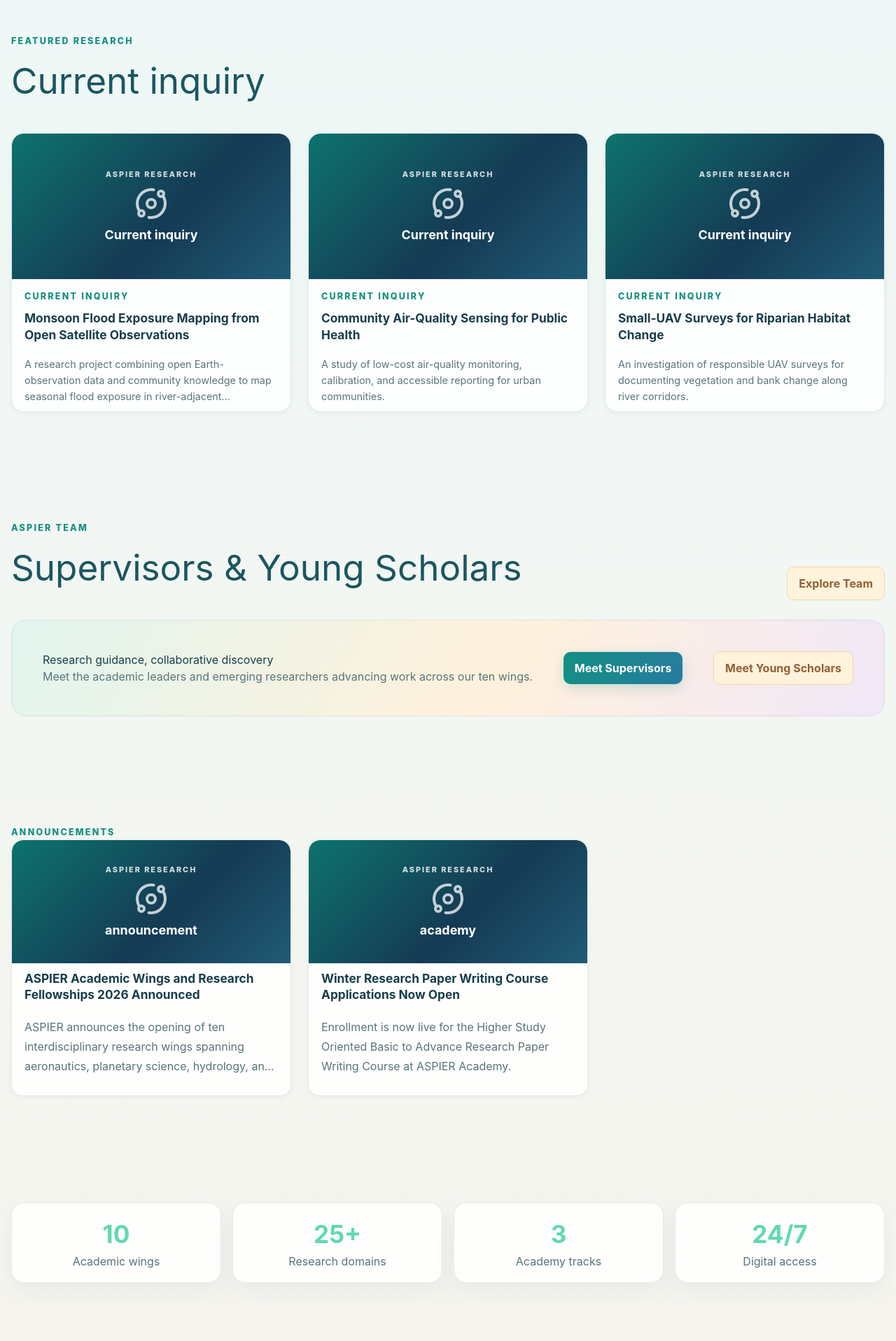
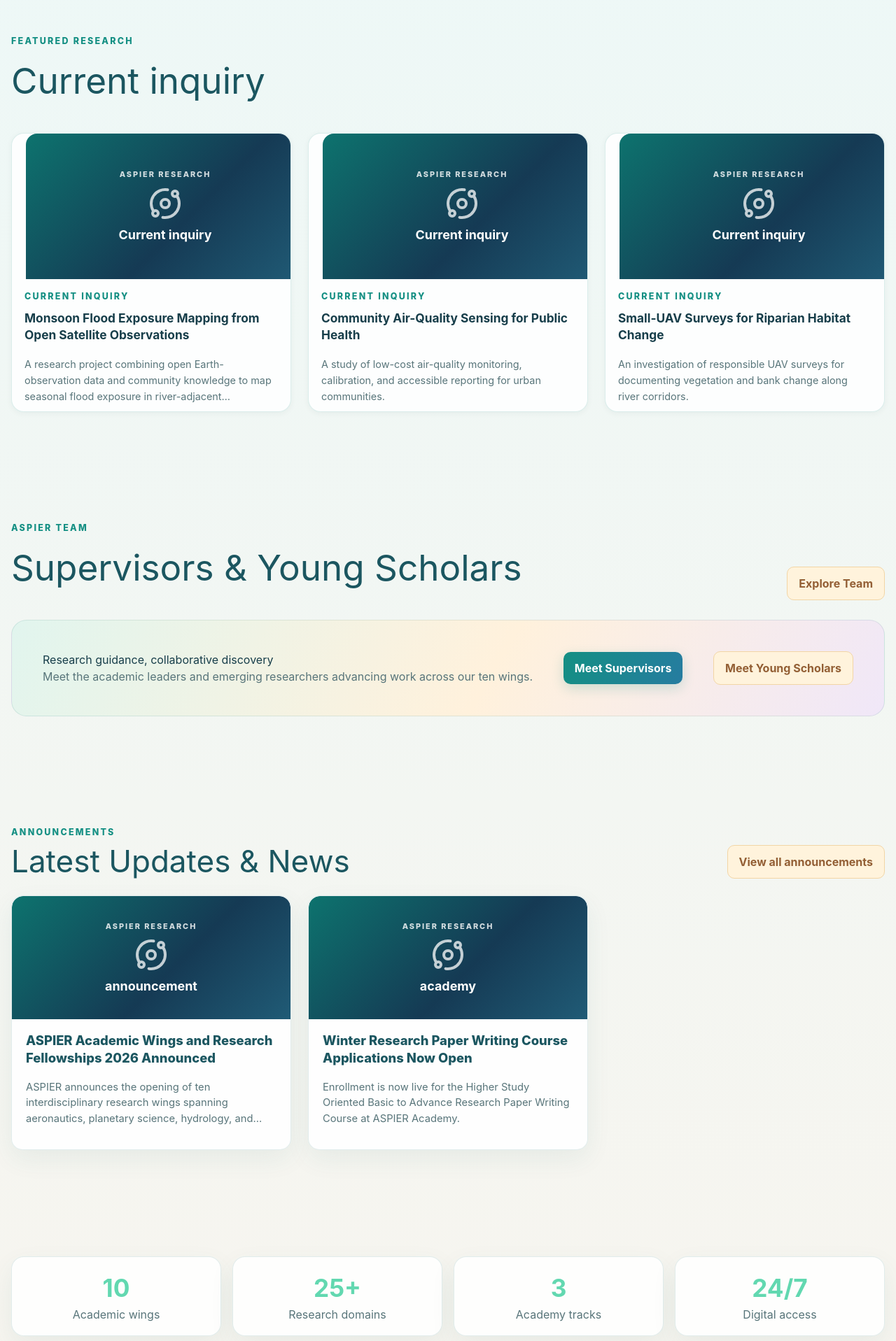
Before and after one commit to saazid26/aspier, a React (Vite) app in the folder client/: page / in a window 1280 px wide. Shown: the part 3326-5243 px from the top of the page at 70% size. Built offline with nearby package versions, Linux system fonts and the light colour scheme; no server answers.

Commit message:
fix: polish announcements header spacing and align academy course cards

```diff
--- a/client/src/features/home/Announcements.tsx
+++ b/client/src/features/home/Announcements.tsx
@@ -1,10 +1,18 @@
 import { useQuery } from '@tanstack/react-query';
+import { Link } from 'react-router-dom';
 import { api } from '../../lib/api';
 import { RichTextContent } from '../../components/common/RichTextContent';
 import { CoverMedia } from '../../components/common/CoverMedia';
 import { staticNews } from '../../lib/staticData';
 
-type Announcement = { _id: string; title: string; excerpt?: string; coverImage?: string; category?: string };
+type Announcement = {
+  _id: string;
+  slug?: string;
+  title: string;
+  excerpt?: string;
+  coverImage?: string;
+  category?: string;
+};
 
 export function Announcements() {
   const { data: remoteData } = useQuery({
@@ -14,13 +22,40 @@ export function Announcements() {
   });
   const data = remoteData && remoteData.length > 0 ? remoteData : (staticNews as Announcement[]);
 
-  return <section className="section announcement-section"><div className="container announcement-container">
-    <span className="eyebrow">Announcements</span>
-    <div className="grid announcement-grid">
-      {data.slice(0, 3).map((item) => <article className="card image-card news-card announcement-card" key={item._id}>
-        <CoverMedia src={item.coverImage} alt={`${item.title} cover`} fallbackLabel={item.category || 'ASPIER announcement'} className="news-card-media announcement-card-media" fallbackClassName="news-cover-placeholder"/>
-        <h3>{item.title}</h3><RichTextContent className="muted" content={item.excerpt || ''}/>
-      </article>)}
-    </div>
-  </div></section>;
+  return (
+    <section className="section announcement-section">
+      <div className="container announcement-container">
+        <div className="section-head announcement-head">
+          <div>
+            <span className="eyebrow">Announcements</span>
+            <h2>Latest Updates & News</h2>
+          </div>
+          <Link className="button button-secondary" to="/news">
+            View all announcements
+          </Link>
+        </div>
+        <div className="grid announcement-grid">
+          {data.slice(0, 3).map((item) => (
+            <Link
+              className="card image-card news-card announcement-card"
+              key={item._id}
+              to={item.slug ? `/news/${item.slug}` : '/news'}
+            >
+              <CoverMedia
+                src={item.coverImage}
+                alt={`${item.title} cover`}
+                fallbackLabel={item.category || 'ASPIER announcement'}
+                className="news-card-media announcement-card-media"
+                fallbackClassName="news-cover-placeholder"
+              />
+              <div className="announcement-card-body">
+                <h3>{item.title}</h3>
+                <RichTextContent className="muted" content={item.excerpt || ''} />
+              </div>
+            </Link>
+          ))}
+        </div>
+      </div>
+    </section>
+  );
 }
--- a/client/src/styles/index.css
+++ b/client/src/styles/index.css
@@ -286,7 +286,8 @@ body{min-width:0;overflow-x:clip}
 .profile-photo-fallback{font-size:1.65rem}
 .founder-card .profile-photo{border-radius:18px;border:2px solid rgba(20,143,131,.3)}
 .hero-subtitle{font-size:1.12rem;line-height:1.75;color:#b7c1d1;max-width:650px}
-.image-card>*:not(.card-cover):not(.research-card-image):not(.wing-card-media):not(.course-card-media):not(.news-card-media){margin-left:18px;margin-right:18px}
+.image-card>*:not(.card-cover):not(.research-card-image):not(.wing-card-media):not(.course-card-media):not(.news-card-media):not(.course-card-body):not(.announcement-card-body){margin-left:18px;margin-right:18px}
+.image-card>.course-card-body,.image-card>.announcement-card-body{margin-left:0!important;margin-right:0!important}
 .research-card-image{height:auto;aspect-ratio:16/9;max-height:176px}
 .wing-discipline-pills{margin-top:8px;margin-bottom:12px}
 .research-card .badge{margin-top:2px}
@@ -325,35 +326,42 @@ body{min-width:0;overflow-x:clip}
 .container{width:min(1280px,calc(100% - 32px));margin-left:auto;margin-right:auto}
 .featured-research-container,.academy-catalog{min-width:0}
 .featured-research-head{justify-content:flex-start;text-align:left}
-.featured-research-grid,.academy-course-grid{width:100%;margin-left:auto;margin-right:auto;grid-template-columns:repeat(3,minmax(0,1fr));gap:24px}
-.featured-research-grid>.research-card,.academy-course-grid>.course-card{width:100%;min-width:0;padding:0}
-.academy-course-grid>.course-card{padding:0!important}
-.academy-course-grid>.course-card>.course-card-media{width:100%!important;max-width:100%!important;margin-left:0!important;margin-right:0!important;padding:0!important}
-.research-card-image,.course-card-media{width:100%;max-height:none;aspect-ratio:16/9;overflow:hidden}
-.research-card-image>.cover-media-image,.course-card-media>.cover-media-image{width:100%;height:100%;object-fit:cover;object-position:center}
-.research-card-image>.cover-media-fallback,.course-card-media>.cover-media-fallback{min-height:0}
-.academy-catalog-header{width:100%;margin:0 0 28px;text-align:left}
+.featured-research-grid{width:100%;margin-left:auto;margin-right:auto;display:grid;grid-template-columns:repeat(3,minmax(0,1fr));gap:24px}
+.featured-research-grid>.research-card{width:100%;min-width:0;padding:0}
+.research-card-image{width:100%;max-height:none;aspect-ratio:16/9;overflow:hidden;border-radius:16px 16px 0 0}
+.research-card-image>.cover-media-image{display:block;width:100%;height:100%;object-fit:cover;object-position:center;margin:0}
+.research-card-image>.cover-media-fallback{min-height:0}
+
+/* Academy Catalog Header and Grid */
+.academy-catalog-header{width:100%;margin:0 0 28px;text-align:left;position:relative}
 .academy-catalog-header h1{margin:8px 0 10px;max-width:900px}
 .academy-catalog-header p{margin:0}
-.course-card-media{border-radius:16px 16px 0 0}
-.course-card-media .course-image-placeholder{border-radius:0}
-.image-card>.research-card-image,.image-card>.course-card-media{
-  width:100%;
-  margin:0 0 16px;
-  padding:0;
-  border-radius:16px 16px 0 0;
-}
-.research-card-image>.cover-media-image,.course-card-media>.cover-media-image{
-  display:block;
-  width:100%;
-  height:100%;
-  object-fit:cover;
-  object-position:center;
-  margin:0;
-}
-.academy-catalog-header{position:relative}
 .academy-header-actions{display:flex;align-items:center;gap:10px;flex-wrap:wrap;margin-top:18px}
-.course-start-date{margin:10px 0 8px;color:#58757a;font-size:.88rem;font-weight:700}
+
+.academy-course-grid{width:100%;margin-left:auto;margin-right:auto;display:grid;grid-template-columns:repeat(3,minmax(0,1fr));grid-auto-rows:1fr;gap:24px;align-items:stretch}
+.academy-course-grid>.course-card{width:100%;min-width:0;height:100%;padding:0!important;display:flex;flex-direction:column;overflow:hidden;border-radius:16px;background:rgba(255,255,255,.88);border:1px solid rgba(37,115,117,.13);box-shadow:0 13px 36px rgba(34,94,93,.07);transition:transform .25s ease,box-shadow .25s ease,border-color .25s ease;color:#234b53}
+.academy-course-grid>.course-card:hover{transform:translateY(-4px);border-color:rgba(20,143,131,.4);box-shadow:0 18px 44px rgba(34,94,93,.13)}
+
+.course-card-media{width:100%!important;max-width:100%!important;aspect-ratio:16/9;height:auto;max-height:none;overflow:hidden;border-radius:16px 16px 0 0!important;flex-shrink:0;margin:0!important;padding:0!important}
+.course-card-media>.cover-media-image{display:block;width:100%;height:100%;object-fit:cover;object-position:center;margin:0}
+.course-card-media>.cover-media-fallback{min-height:0}
+
+.course-card-media .course-image-placeholder{width:100%;height:100%;margin:0!important;padding:16px 18px!important;display:flex!important;flex-direction:column!important;justify-content:center!important;align-items:center!important;text-align:center!important;gap:6px!important;color:#fff!important;background:linear-gradient(135deg,#0d736e,#153a54 58%,#205b76)!important;border-radius:0!important;box-sizing:border-box!important}
+.course-card-media .course-image-placeholder span{font-size:.65rem;letter-spacing:.18em;font-weight:800;opacity:.85;text-transform:uppercase;line-height:1}
+.course-card-media .course-image-placeholder .cover-media-icon{width:32px;height:32px;opacity:.9;flex-shrink:0}
+.course-card-media .course-image-placeholder strong{font-size:.92rem;line-height:1.3;font-weight:700;display:-webkit-box;-webkit-line-clamp:2;-webkit-box-orient:vertical;overflow:hidden;text-overflow:ellipsis;max-width:92%;margin:0}
+
+.course-card-body{display:flex;flex-direction:column;justify-content:space-between;flex-grow:1;padding:20px 22px 24px 22px;min-height:0;box-sizing:border-box}
+.course-card-content{display:flex;flex-direction:column;flex-grow:1}
+.course-card-title{margin:4px 0 8px;font-size:1.15rem;line-height:1.35;font-weight:800;color:#1b5660;display:-webkit-box;-webkit-line-clamp:2;-webkit-box-orient:vertical;overflow:hidden;text-overflow:ellipsis;min-height:2.7em}
+.course-description{margin:0 0 12px;font-size:.9rem;line-height:1.5;color:#58757a;display:-webkit-box;-webkit-line-clamp:3;-webkit-box-orient:vertical;overflow:hidden;text-overflow:ellipsis;min-height:4.5em}
+.course-card-meta{display:flex;flex-wrap:wrap;gap:8px;margin:0 0 14px}
+.course-card-meta span{padding:4px 10px;border-radius:999px;background:rgba(20,143,131,.1);color:#148f83;font-size:.78rem;font-weight:700;letter-spacing:.02em}
+
+.course-card-footer{margin-top:auto;padding-top:14px;border-top:1px solid rgba(20,143,131,.12);display:flex;align-items:center;justify-content:space-between;gap:10px}
+.course-card-footer .course-start-date{margin:0;color:#58757a;font-size:.86rem;font-weight:700;white-space:nowrap}
+.course-card-footer .course-price{margin:0;font-size:1.15rem;font-weight:800;color:#148f83;white-space:nowrap}
+
 @media(max-width:1023px){
   .featured-research-grid,.academy-course-grid{grid-template-columns:repeat(2,minmax(0,1fr));gap:20px}
 }
@@ -362,6 +370,9 @@ body{min-width:0;overflow-x:clip}
   .featured-research-grid,.academy-course-grid{grid-template-columns:minmax(0,1fr);gap:16px}
   .academy-catalog-header{margin-bottom:22px}
   .featured-research-head{align-items:flex-start}
+  .course-card-title,.course-description{min-height:0}
+  .course-card-body{padding:16px 18px 20px}
+  .course-card-footer{flex-wrap:wrap;gap:8px}
 }
 .applicant-pending{display:grid;justify-items:center;gap:10px;padding:20px;text-align:center;border-color:rgba(13,148,136,.2);box-shadow:none}
 .applicant-pending p{margin:0;color:#526b70;font-size:.9rem;line-height:1.55}
@@ -451,11 +462,18 @@ body{min-width:0;overflow-x:clip}
 @media(max-width:520px){.image-upload-frame-cover{max-height:12rem}.image-upload-actions{gap:6px;padding:7px}.image-upload-actions button{padding:6px 9px;font-size:.82rem}.research-detail-cover{border-radius:16px}}
 
 /* Flush, equal-height announcement and news cards */
+.announcement-section{padding:76px 0}
 .announcement-container{width:min(1280px,calc(100% - 32px));margin-inline:auto}
+.announcement-head{display:flex;justify-content:space-between;align-items:flex-end;margin-bottom:24px;gap:16px}
+.announcement-head h2{margin:6px 0 0;color:#1b5660;font-size:clamp(1.85rem,3.5vw,2.75rem);line-height:1.15}
 .announcement-grid{width:100%;grid-template-columns:repeat(3,minmax(0,1fr));gap:24px;align-items:stretch}
-.announcement-card,.news-card{width:100%;min-width:0;height:100%;padding:0;display:flex;flex-direction:column;overflow:hidden;border-radius:16px}
-.announcement-card-media,.news-card-media{width:100%!important;max-width:100%!important;aspect-ratio:16/9;height:auto;max-height:none;margin:0!important;padding:0!important;border-radius:16px 16px 0 0!important}
+.announcement-card,.news-card{width:100%;min-width:0;height:100%;padding:0;display:flex;flex-direction:column;overflow:hidden;border-radius:16px;background:rgba(255,255,255,.88);border:1px solid rgba(37,115,117,.13);box-shadow:0 13px 36px rgba(34,94,93,.07);transition:transform .25s ease,box-shadow .25s ease,border-color .25s ease;color:#234b53}
+.announcement-card:hover,.news-card:hover{transform:translateY(-4px);border-color:rgba(20,143,131,.4);box-shadow:0 18px 44px rgba(34,94,93,.13)}
+.announcement-card-media,.news-card-media{width:100%!important;max-width:100%!important;aspect-ratio:16/9;height:auto;max-height:none;margin:0!important;padding:0!important;border-radius:16px 16px 0 0!important;flex-shrink:0}
 .announcement-card-media>.cover-media-image,.announcement-card-media>.cover-media-fallback,.news-card-media>.cover-media-image,.news-card-media>.cover-media-fallback{width:100%;height:100%;margin:0;object-fit:cover;object-position:center;border-radius:16px 16px 0 0}
+.announcement-card-body{padding:18px 20px 22px;display:flex;flex-direction:column;flex-grow:1;gap:8px}
+.announcement-card-body h3{margin:0;font-size:1.15rem;line-height:1.35;color:#1b5660;font-weight:800}
+.announcement-card-body .muted{margin:0;font-size:.92rem;line-height:1.55;color:#58757a}
 .announcement-card>h3,.announcement-card>.muted,.announcement-card>.badge-sample,.news-card>h3,.news-card>.muted,.news-card>.badge-sample{margin-left:18px;margin-right:18px}
 .announcement-card>.muted,.news-card>.muted{margin-bottom:18px}
 
@@ -473,8 +491,11 @@ img,video,iframe,canvas,svg{max-width:100%}
   .announcement-grid{grid-template-columns:repeat(2,minmax(0,1fr));gap:20px}
 }
 @media(max-width:639px){
+  .announcement-section{padding:48px 0}
+  .announcement-head{flex-direction:column;align-items:flex-start;gap:14px;margin-bottom:20px}
   .container,.announcement-container{width:calc(100% - 32px)}
   .announcement-grid{grid-template-columns:minmax(0,1fr);gap:16px}
+  .announcement-card-body{padding:16px 18px 20px}
   .announcement-card>h3,.announcement-card>.muted,.announcement-card>.badge-sample,.news-card>h3,.news-card>.muted,.news-card>.badge-sample{margin-left:16px;margin-right:16px}
   .hero-actions,.academy-header-actions,.course-enroll-bar{width:100%}
   .hero-actions>*,.academy-header-actions>*,.course-enroll-bar>*{width:100%}
```
Also changed, not shown: client/src/features/academy/Catalog.tsx (+37 -8 lines).
